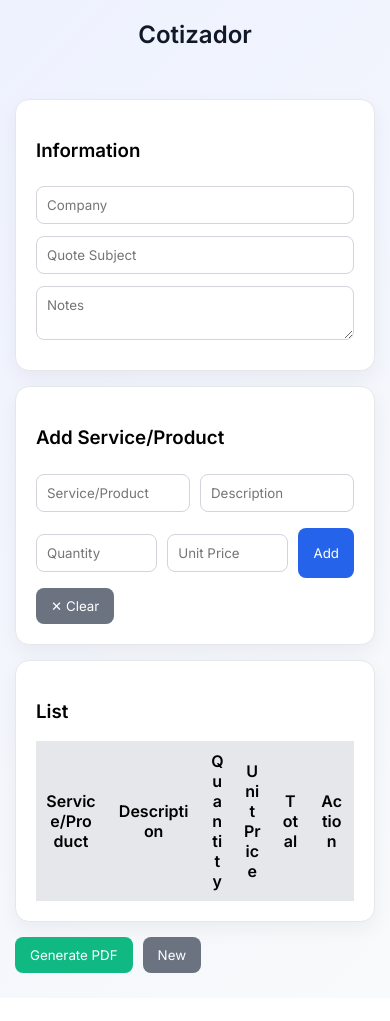
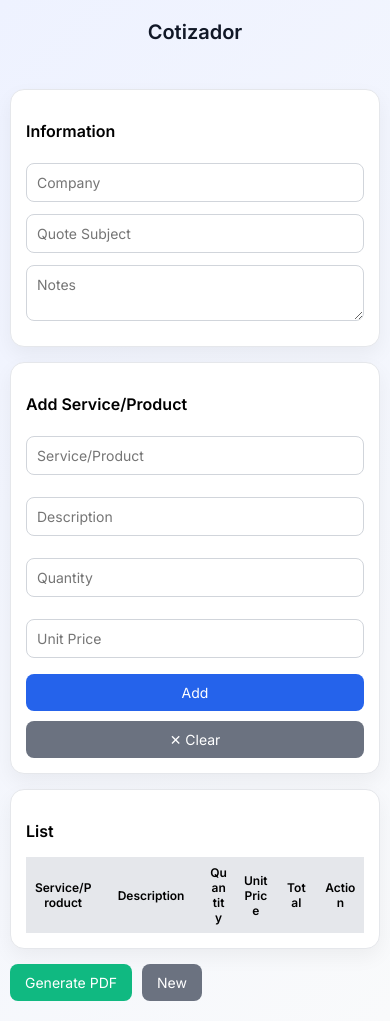
Before and after one commit to gabrielzr601/factura, a website: page index.html in a window 390 px wide. Before the commit the page ends 998 px from the top, so only its background shows below. Drawn offline with Linux system fonts and the light colour scheme.

Commit message:
Mejoras responsivas para dispositivos móviles

```diff
--- a/index.html
+++ b/index.html
@@ -36,6 +36,74 @@ th { background:#e5e7eb; }
 }
 .editing .card-add {
   border: 2px solid #f59e0b;
+}
+/* ===== RESPONSIVE ===== */
+
+@media (max-width: 768px) {
+
+  .container {
+    padding: 10px;
+  }
+
+  .card {
+    padding: 15px;
+  }
+
+  h2 {
+    font-size: 24px;
+  }
+
+  .row {
+    flex-direction: column;
+  }
+
+  .row input,
+  .row button {
+    width: 100%;
+  }
+
+  table {
+  width:100%;
+  border-collapse:collapse;
+}
+
+  th,
+  td {
+    font-size: 13px;
+    padding: 8px;
+  }
+
+}
+
+/* Teléfonos pequeños */
+
+@media (max-width: 480px) {
+
+  h2 {
+    font-size: 20px;
+  }
+
+  h3 {
+    font-size: 16px;
+  }
+
+  input,
+  textarea,
+  button {
+    font-size: 14px;
+  }
+
+  th,
+  td {
+    font-size: 12px;
+  }
+
+}
+.actions {
+  display:flex;
+  gap:6px;
+  justify-content:center;
+  flex-wrap:wrap;
 }
 </style>
 </head>
```
